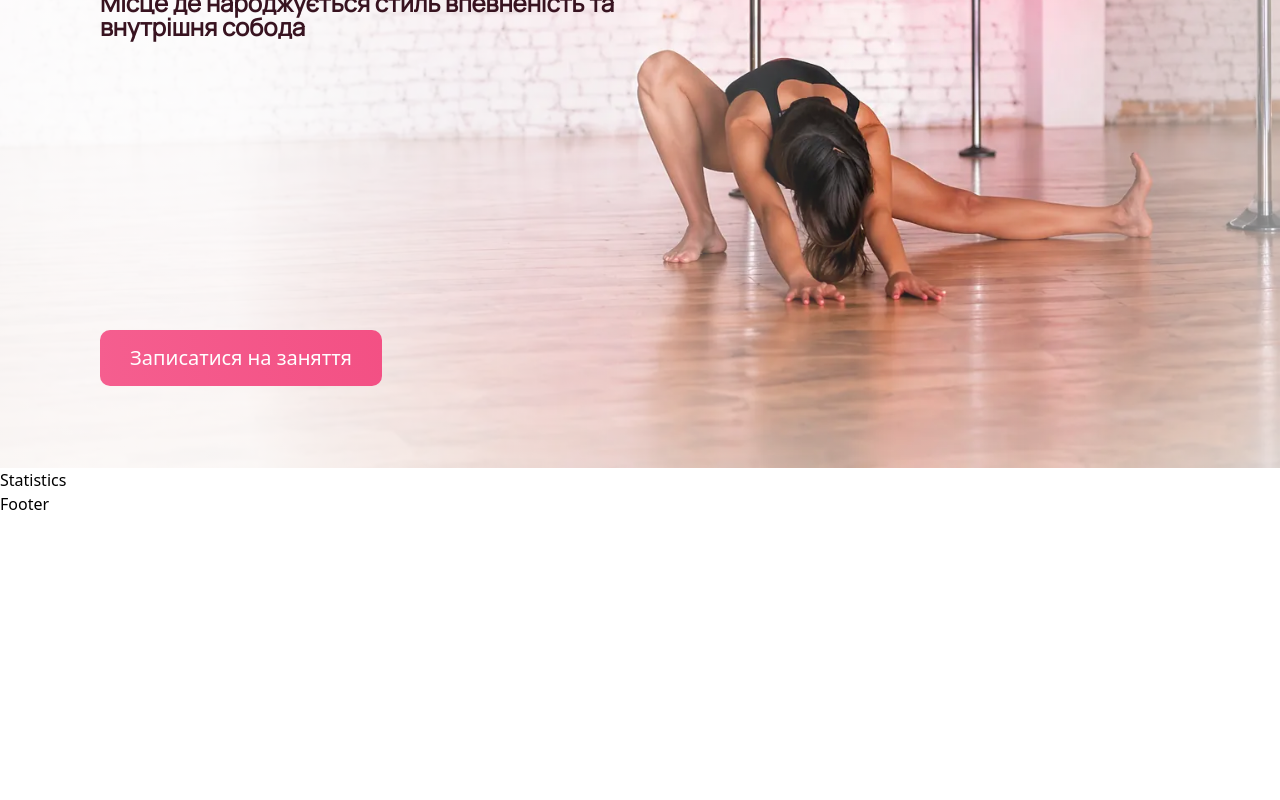
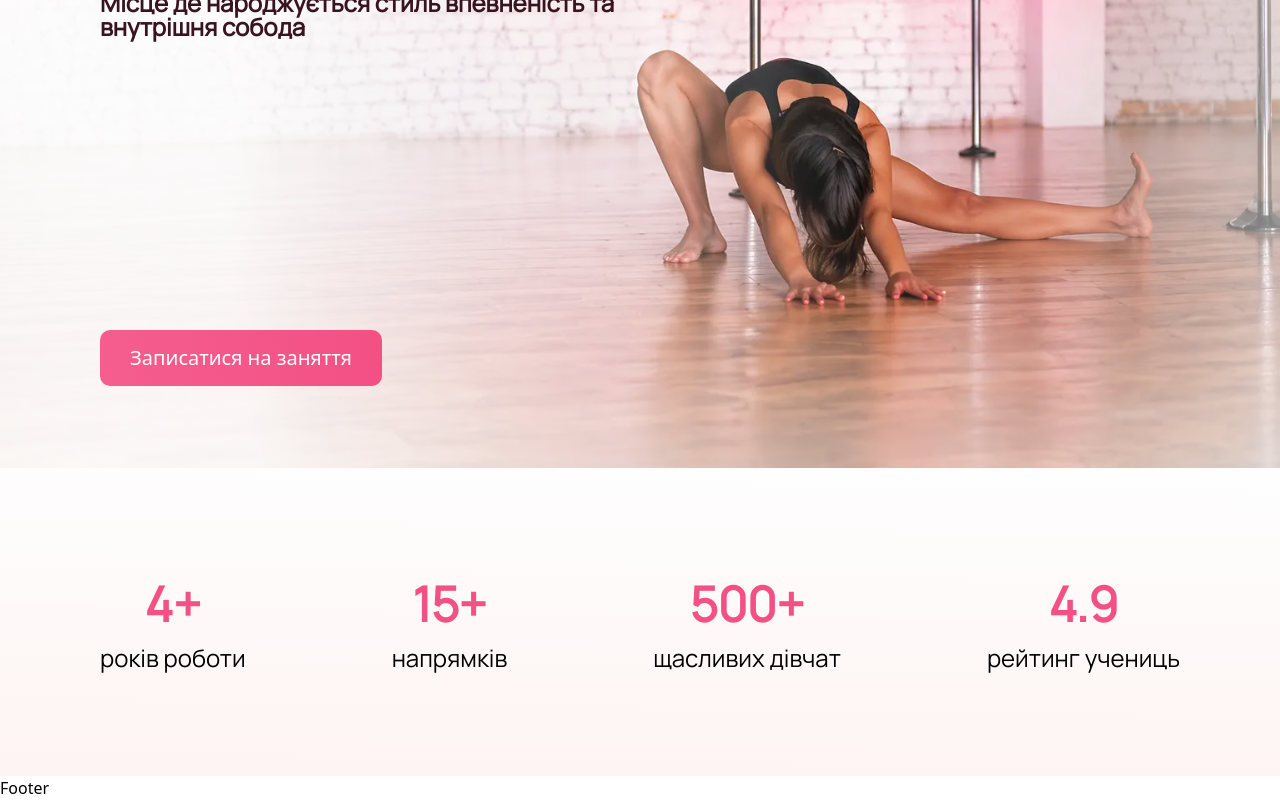
Before and after one commit to 7flowsstudio/crystal_pole_dance, a Next.js app: page / in a window 1280 px wide. Shown: the part 356-1156 px from the top of the page. Before the commit the page ends 872 px from the top, so only its background shows below. Built offline with nearby package versions, Linux system fonts and the light colour scheme.

Commit message:
add-statictics

```diff
--- a/src/app/globals.css
+++ b/src/app/globals.css
@@ -6,6 +6,7 @@
   --fuchsia: #f35084;
   --grey: #5d5d5d;
   --pink: #f55e8f;
+  --dark-pink: #f35185;
   --beige: #fff3e6;
   --light-pink: #ffebfa;
   --burgundy: #602336;
@@ -25,6 +26,7 @@
   --color-subtitle: var(--dark-burgundy);
   --color-button: var(--pink);
   --color-btn-dark: var(--fuchsia);
+  --color-numeric: var(--dark-pink);
 }
 /* Reset styles */
 
--- a/src/components/sections/Hero.tsx
+++ b/src/components/sections/Hero.tsx
@@ -6,7 +6,7 @@ import Button from "../ui/Button";
 
 const Hero = () => {
   return (
-    <div className="h-[800px]">
+    <div className="h-[463px] lg:h-[800px]">
       <div id="hero" className="w-full overflow-hidden">
         <div className="absolute  w-full h-[463px] lg:h-[800px]">
           <Image
--- a/src/components/sections/Statistics.tsx
+++ b/src/components/sections/Statistics.tsx
@@ -1,7 +1,31 @@
 import React from "react";
+import Container from "../layout/Container";
+import { statistics } from "@/data/statistics";
 
 const Statistics = () => {
-  return <div>Statistics</div>;
+  const items = statistics.map((c) => ({
+    id: c.id.toString(),
+    numeric: c.numeric,
+    text: c.text,
+  }));
+  return (
+    <div className="bg-[linear-gradient(180.92deg,#FEFEFE_0.76%,#FEF4F3_99.18%)] pt-[40px] pb-[40px] lg:pt-[100px] lg:pb-[100px]">
+      <Container>
+        <div className="grid grid-cols-2 md:flex md:justify-between w-full max-w-[1240px]">
+          {items.map((item) => (
+            <div key={item.id} className="flex flex-col items-center">
+              <span className="font-primary text-numeric text-[36px] lg:text-[48px] font-bold">
+                {item.numeric}
+              </span>
+              <span className="font-primary text-[20px] lg:text-[24px]">
+                {item.text}
+              </span>
+            </div>
+          ))}
+        </div>
+      </Container>
+    </div>
+  );
 };
 
 export default Statistics;
--- /dev/null
+++ b/src/data/statistics.ts
@@ -0,0 +1,22 @@
+export const statistics = [
+  {
+    id: 1,
+    numeric: "4+",
+    text: "років роботи",
+  },
+  {
+    id: 2,
+    numeric: "15+",
+    text: "напрямків",
+  },
+  {
+    id: 3,
+    numeric: "500+",
+    text: "щасливих дівчат",
+  },
+  {
+    id: 4,
+    numeric: "4.9",
+    text: "рейтинг учениць",
+  },
+];
```
